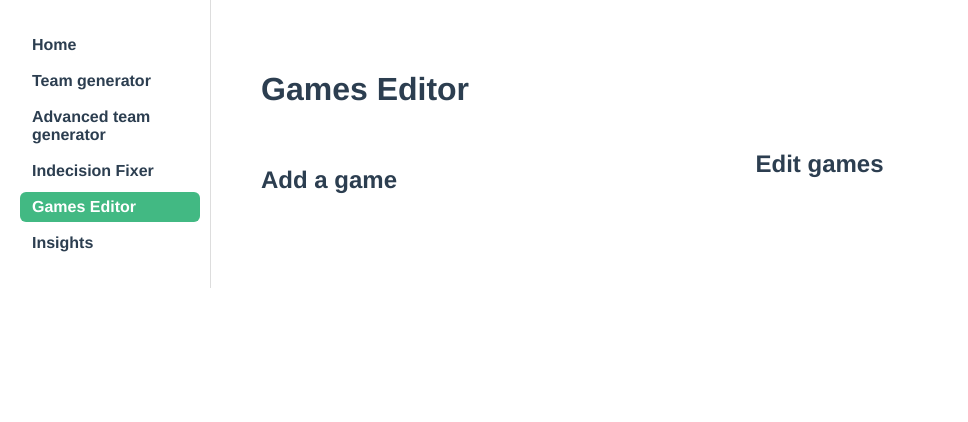
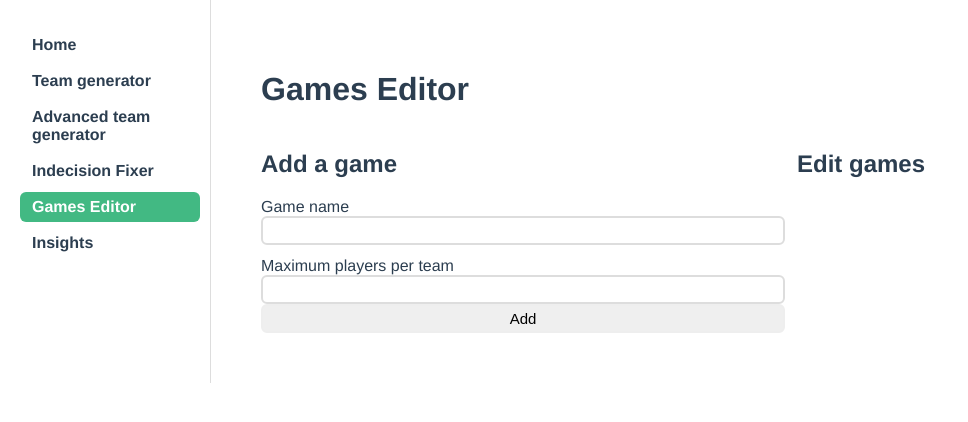
Before and after one commit to viewfromthesky/gn-tools, a Vue app: page /edit/games in a window 1280 px wide. Shown: the top 422 px of the page, without its empty margins (0-968 px from the left). Built offline with nearby package versions, Linux system fonts and the light colour scheme.

Commit message:
Adding playersPerTeam to games, supporting load/save in localStorage

```diff
--- a/src/App.vue
+++ b/src/App.vue
@@ -13,8 +13,15 @@
 </template>
 
 <script typescript>
-// need to initialise the store from here
-// use localStorage to begin with
+import { useDefaultStore } from "@/store";
+
+export default {
+	setup() {
+		const defaultStore = useDefaultStore();
+
+		defaultStore.initialise();
+	}
+};
 </script>
 
 <style>
@@ -68,6 +75,7 @@ body {
 }
 
 .flex-row {
+	align-items: flex-start;
   display: flex;
   margin-bottom: 12px;
   position: relative;
--- a/src/components/Badge.vue
+++ b/src/components/Badge.vue
@@ -45,6 +45,6 @@ export default {
 div {
   border-radius: 1em;
   display: inline-block;
-  padding: .1em .6em;
+  padding: .2em .6em .1em .6em;
 }
 </style>
--- a/src/store/games.ts
+++ b/src/store/games.ts
@@ -9,6 +9,11 @@ export const useGameStore = defineStore({
 		};
 	},
 	actions: {
+		initialise() {
+			if(localStorage.getItem("gn-tools:games")) {
+				this.games = JSON.parse(localStorage.getItem("gn-tools:games") as string);
+			}
+		},
 		addNewGame(game: Game) {
 			// Get the number of items in the games array before adding
 			const count = this.games.length;
@@ -16,6 +21,7 @@ export const useGameStore = defineStore({
 			// If this game doesn't exist, add it to the array
 			if(!this.games.find((listedGame: Game) => listedGame.id === game.id)) {
 				this.games.push(game);
+				localStorage.setItem("gn-tools:games", JSON.stringify(this.games));
 			}
 
 			// If the length of the array increased, send true. Otherwise, send false
@@ -27,6 +33,7 @@ export const useGameStore = defineStore({
 
 			// Find the game, and remove it from the array
 			this.games.splice(this.games.findIndex((listedGame: Game) => listedGame.id === id), 1);
+			localStorage.setItem("gn-tools:games", JSON.stringify(this.games));
 
 			// Send back the number of games that were removed
 			return count - this.games.length;
--- a/src/store/index.ts
+++ b/src/store/index.ts
@@ -1,10 +1,17 @@
 import { defineStore } from "pinia";
+import { useGameStore } from "@/store/games";
+import { usePlayerStore } from "@/store/players";
 
-export const useMainStore = defineStore({
-	id: "counter",
-	state() {
-		return {
-			count: 0
-		};
+export const useDefaultStore = defineStore({
+	id: "index",
+	actions: {
+		initialise() {
+			// Initialise all stores on load
+			const gameStore = useGameStore();
+			const playerStore = usePlayerStore();
+
+			gameStore.initialise();
+			playerStore.initialise();
+		}
 	}
 });
--- a/src/store/players.ts
+++ b/src/store/players.ts
@@ -9,6 +9,11 @@ export const usePlayerStore = defineStore({
 		};
 	},
 	actions: {
+		initialise() {
+			if(localStorage.getItem("gn-tools:players")) {
+				this.players = JSON.parse(localStorage.getItem("gn-tools:players") as string);
+			}
+		},
 		addNewPlayer(player: Player) {
 			// Get the number of items in the players array before adding
 			const count = this.players.length;
@@ -16,6 +21,7 @@ export const usePlayerStore = defineStore({
 			// If this player doesn't exist, add them to the array
 			if(!this.players.find((listedPlayer: Player) => listedPlayer.id === player.id)) {
 				this.players.push(player);
+				localStorage.setItem("gn-tools:players", JSON.stringify(this.players));
 			}
 
 			// If the length of the array increased, send true. Otherwise, send false
@@ -27,6 +33,7 @@ export const usePlayerStore = defineStore({
 
 			// Find the player, and remove them from the array
 			this.players.splice(this.players.findIndex((listedPlayer: Player) => listedPlayer.id === id), 1);
+			localStorage.setItem("gn-tools:players", JSON.stringify(this.players));
 
 			// Send back the number of players that were removed
 			return count - this.players.length;
--- a/src/types/index.ts
+++ b/src/types/index.ts
@@ -10,7 +10,8 @@ export interface PlayerState {
 // The Game and Player types are the same now, but they could change in future
 export interface Game {
 	id: string,
-	name: string
+	name: string,
+	playersPerTeam: number
 };
 
 export interface GameState {
--- a/src/views/GamesEditor.vue
+++ b/src/views/GamesEditor.vue
@@ -4,6 +4,16 @@
 		<div class="flex-row">
 			<div class="flex-1">
 				<h2>Add a game</h2>
+				<Input
+					v-model="newGameName"
+					labelText="Game name"
+				/>
+				<Input
+					v-model="newGamePlayersPerTeam"
+					type="number"
+					labelText="Maximum players per team"
+				/>
+				<input type="button" @click="addGame" value="Add" />
 			</div>
 			<div class="flex-1">
 				<h2>Edit games</h2>
@@ -11,8 +21,15 @@
 					<li
 						v-for="game in allGames"
 						:key="game.id"
+						class="flex-row"
 					>
-						{{ game.name }}
+						<span class="flex-1">
+							<span>
+								{{ game.name }}
+								<Badge :value="`${game.playersPerTeam}`" color="dark" dark />
+							</span>
+						</span>
+						<input type="button" @click="removeGame(game.id)" value="Remove" />
 					</li>
 				</ul>
 			</div>
@@ -22,13 +39,23 @@
 
 <script>
 import { useGameStore } from "@/store/games";
+import Input from "@/components/ui/Input";
+import { v4 } from "uuid";
+import Badge from "@/components/Badge";
 
 export default {
+	components: { Input, Badge },
 	setup() {
 		const gameStore = useGameStore();
 
 		return {
 			gameStore
+		};
+	},
+	data() {
+		return {
+			newGameName: "",
+			newGamePlayersPerTeam: null
 		};
 	},
 	computed: {
@@ -37,6 +64,25 @@ export default {
 				return this.gameStore.all;
 			}
 		}
+	},
+	methods: {
+		addGame() {
+			const success = this.gameStore.addNewGame({
+				id: v4(),
+				name: this.newGameName,
+				playersPerTeam: this.newGamePlayersPerTeam
+			});
+
+			if(success) {
+				this.newGameName = "";
+				this.newGamePlayersPerTeam = "";
+			}
+		},
+		removeGame(id) {
+			const numberRemoved = this.gameStore.removeGameById(id);
+
+			console.info(`Removed ${numberRemoved} game(s) from store`);
+		}
 	}
 };
 </script>
--- a/src/views/Insights.vue
+++ b/src/views/Insights.vue
@@ -1,7 +1,7 @@
 <template>
   <div>
     <h1>Insights</h1>
-		<div class="flex-row" style="align-items: flex-start">
+		<div class="flex-row">
 			<div class="flex-2">
 				<ul>
 					<li
@@ -9,9 +9,7 @@
 						:key="player.id"
 					>
 						{{ player.name }}
-						<button @click="removePlayer(player.id)">
-							Remove
-						</button>
+						<input type="button" @click="removePlayer(player.id)" value="Remove" />
 					</li>
 				</ul>
 				<ul>
@@ -20,9 +18,7 @@
 						:key="game.id"
 					>
 						{{ game.name }}
-						<button @click="removeGame(game.id)">
-							Remove
-						</button>
+						<input type="button" @click="removeGame(game.id)" value="Remove" />
 					</li>
 				</ul>
 			</div>
```
